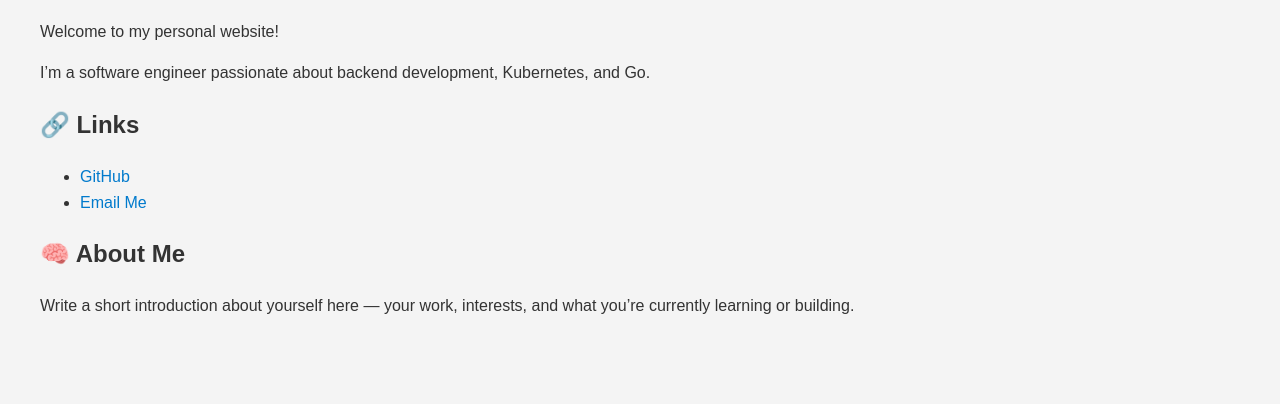
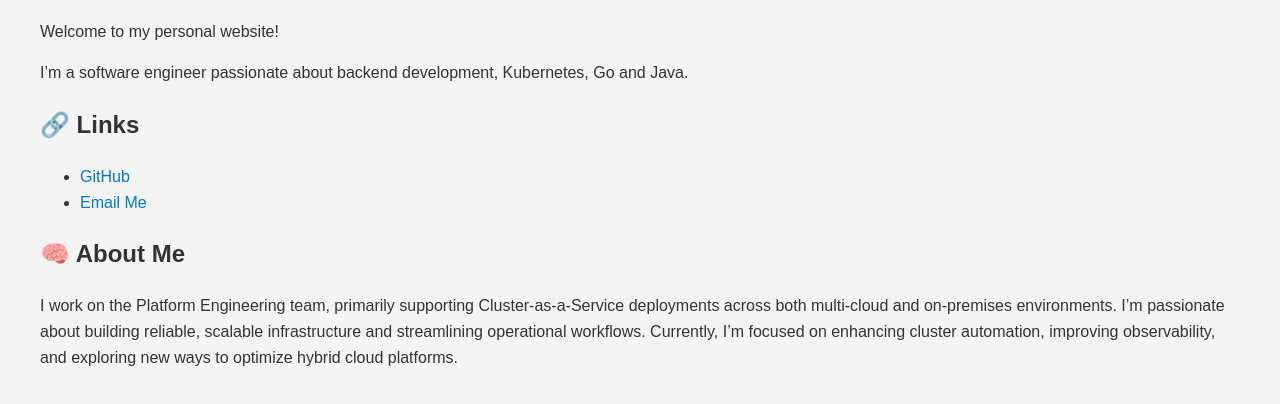
Before and after one commit to ssrivastava1987/ssrivastava1987.github.io, a plain HTML site: page index.html in a window 1280 px wide. Shown: the part 94-498 px from the top of the page. Drawn offline with Linux system fonts and the light colour scheme.

Commit message:
Update index.html

```diff
--- a/index.html
+++ b/index.html
@@ -20,7 +20,7 @@
 <body>
   <h1>👋 Hi, I'm Shubham Srivastava</h1>
   <p>Welcome to my personal website!</p>
-  <p>I’m a software engineer passionate about backend development, Kubernetes, and Go.</p>
+  <p>I’m a software engineer passionate about backend development, Kubernetes, Go and Java.</p>
 
   <h2>🔗 Links</h2>
   <ul>
@@ -29,6 +29,6 @@
   </ul>
 
   <h2>🧠 About Me</h2>
-  <p>Write a short introduction about yourself here — your work, interests, and what you’re currently learning or building.</p>
+  <p>I work on the Platform Engineering team, primarily supporting Cluster-as-a-Service deployments across both multi-cloud and on-premises environments. I’m passionate about building reliable, scalable infrastructure and streamlining operational workflows. Currently, I’m focused on enhancing cluster automation, improving observability, and exploring new ways to optimize hybrid cloud platforms.</p>
 </body>
 </html>
```
